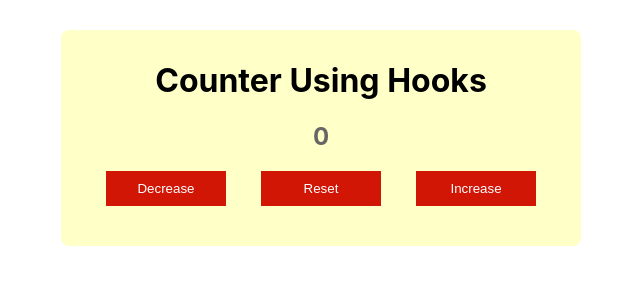
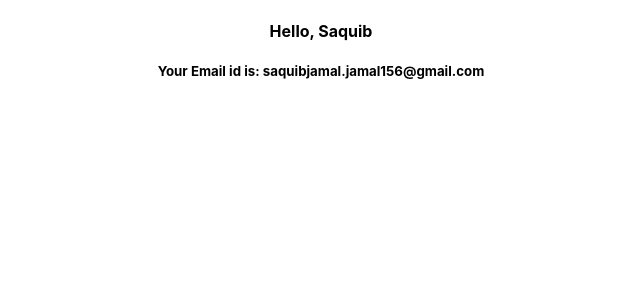
Before and after one commit to saquib156/SearchMovie, a React (Create React App) app: page / in a window 1280 px wide. Shown: the top 300 px of the page, without its empty margins (319-959 px from the left). Built offline with nearby package versions, Linux system fonts and the light colour scheme.

Commit message:
context initial

```diff
--- a/src/App.js
+++ b/src/App.js
@@ -7,13 +7,14 @@ import './App.css';
 //import FetchData from './components/FetchData';
 //import SearchMovie from './components/movie/SearchMovie';
 //import ClockTimer from './components/hooks/ClockTimer';
-import Counter from './components/hooks/counter/Counter';
+//import Counter from './components/hooks/counter/Counter';
+import MainComponent from './components/MainComponent';
 
 function App() {
   return (
     <div className="App">
 
-        <Counter />
+        <MainComponent />
     </div>
   );
 }
--- /dev/null
+++ b/src/components/MainComponent.js
@@ -0,0 +1,17 @@
+import React from 'react';
+import ComponentC from './hooks/context/ComponentC';
+
+export const UserContext = React.createContext();
+export const EmailContext = React.createContext();
+
+const MainComponent = (props) => {
+    return (
+        <UserContext.Provider value={"Saquib"}>
+            <EmailContext.Provider value={"saquibjamal.jamal156@gmail.com"}>
+                <ComponentC />
+            </EmailContext.Provider>
+        </UserContext.Provider>
+    )
+}
+
+export default MainComponent;
--- /dev/null
+++ b/src/components/hooks/context/ComponentC.js
@@ -0,0 +1,6 @@
+import React from 'react';
+import ComponentE from './ComponentE';
+
+const ComponentC = (props) => <ComponentE />
+
+export default ComponentC;
--- /dev/null
+++ b/src/components/hooks/context/ComponentE.js
@@ -0,0 +1,6 @@
+import React from 'react';
+import ComponentF from './ComponentF';
+
+const ComponentE = (props) => <ComponentF />
+
+export default ComponentE;
--- /dev/null
+++ b/src/components/hooks/context/ComponentF.js
@@ -0,0 +1,24 @@
+import React from 'react';
+
+import { UserContext, EmailContext } from '../../MainComponent';
+
+const ComponentF = (props) => {
+    return (
+        <UserContext.Consumer>
+            {(user) => {
+                return (
+                    <>
+                        <h4>Hello, {user}</h4>
+                        <EmailContext.Consumer>
+                            {(email) => {
+                                return <h5>Your Email id is: {email}</h5>;
+                            }}
+                        </EmailContext.Consumer>
+                    </>
+                )
+            }}
+        </UserContext.Consumer>
+    )
+}
+
+export default ComponentF;
```
